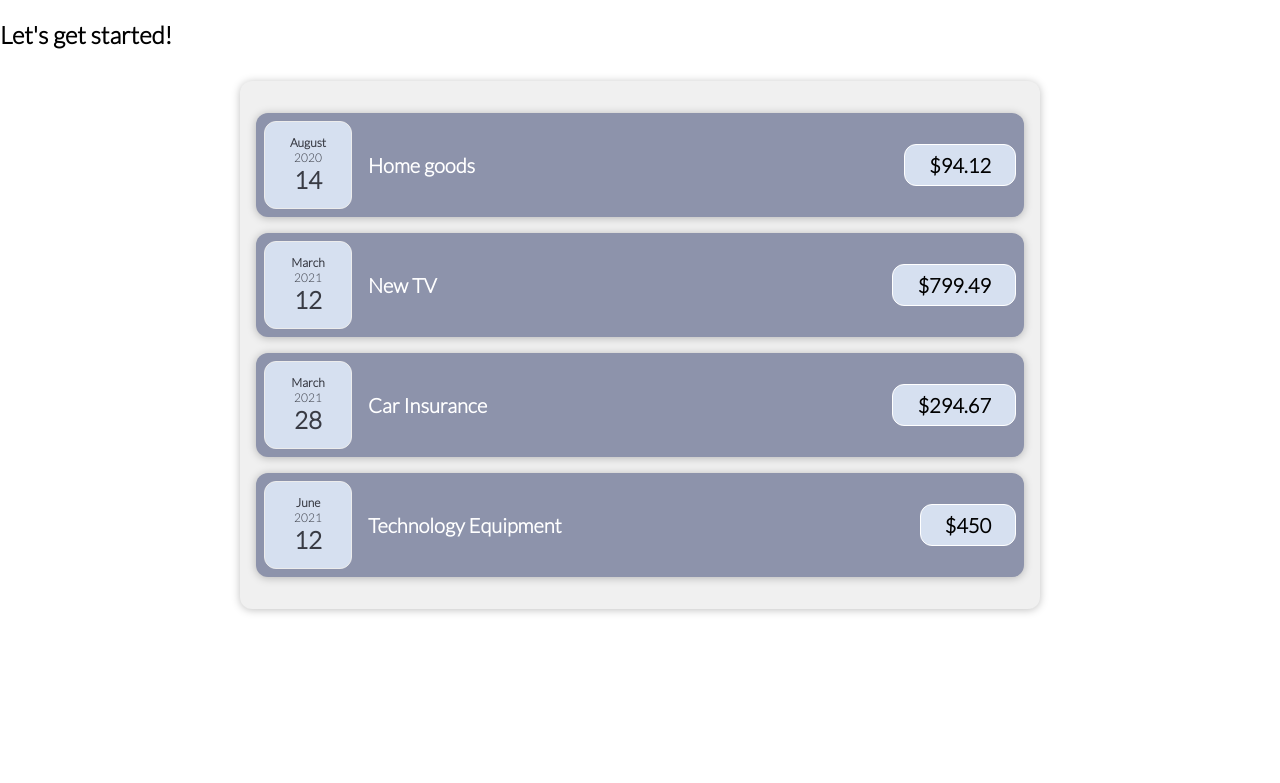
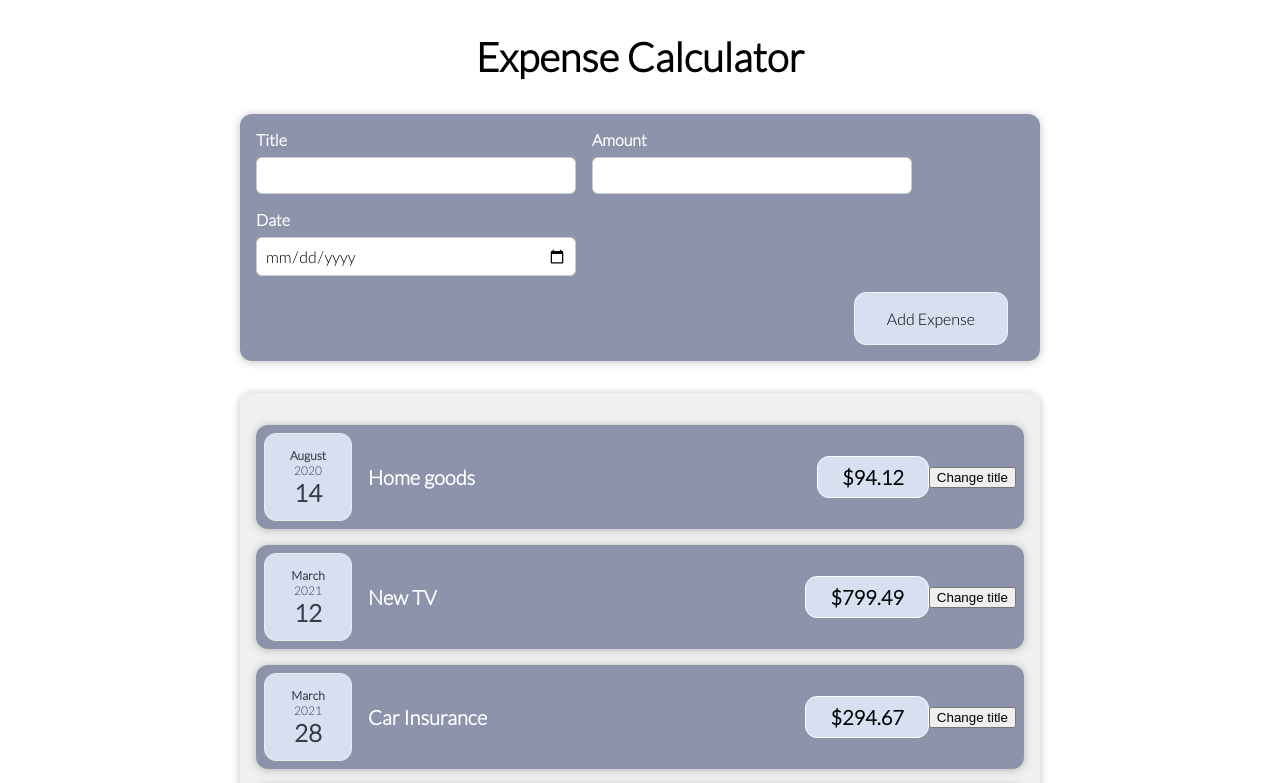
Before and after one commit to BernaraD/expenses_app, a React (Create React App) app: page / in a window 1280 px wide. Shown: the top 783 px of the page. Built offline with nearby package versions, Linux system fonts and the light colour scheme.

Commit message:
Handling new entered data

```diff
--- a/src/App.css
+++ b/src/App.css
@@ -1,8 +1,5 @@
-/*.expense {*/
-/*    border-color: white;*/
-/*    height: 100vh;*/
-/*    display: flex;*/
-/*    flex-direction: column;*/
-/*    align-items: center;*/
-/*    padding: 20px;*/
-/*}*/
+.App > h2 {
+    text-align: center;
+    font-weight: bolder;
+    font-size: 40px;
+}
--- a/src/App.js
+++ b/src/App.js
@@ -1,8 +1,11 @@
+import {useState} from "react";
+import "./App.css"
 import Expenses from "./components/Expenses/Expenses";
-import "./App.css"
+import NewExpense from "./components/NewExpense/NewExpense";
+
 function App() {
 
-    const expenses = [
+    const initialValues = [
         {
             id: 'e1',
             title: 'Home goods',
@@ -23,11 +26,13 @@
             date: new Date(2021, 5, 12),
         },
     ]
+    const [expenses, setExpense] = useState(initialValues);
+
     return (
-        <div className="">
-            <h2>Let's get started!</h2>
-
-                <Expenses items={expenses}/>
+        <div className="App">
+            <h2>Expense Calculator</h2>
+            <NewExpense />
+            <Expenses items={expenses}/>
 
         </div>
     );
--- a/src/components/Expenses/ExpenseItem.js
+++ b/src/components/Expenses/ExpenseItem.js
@@ -1,9 +1,15 @@
 import './ExpenseItem.css';
 import ExpenseDate from "./ExpenseDate";
 import Card from "../UI/Card";
+import {useState} from "react";
 
 function ExpenseItem(props) {
 
+    const [title, setTitle] = useState(props.title)
+
+    const changeTitleHandler = (e) => {
+        setTitle('Updated!')
+    }
 
     return (
         <Card className='expense-item'>
@@ -11,9 +17,11 @@
             <ExpenseDate date={props.date}/>
 
             <div className='expense-item__description'>
-                <h2>{props.title}</h2>
+                <h2>{title}</h2>
                 <div className='expense-item__price'>${props.amount}</div>
             </div>
+
+            <button onClick={(e) => changeTitleHandler}>Change title</button>
 
         </Card>
     );
--- /dev/null
+++ b/src/components/NewExpense/ExpenseForm.css
@@ -0,0 +1,27 @@
+.new-expense__controls {
+    display: flex;
+    flex-wrap: wrap;
+    gap: 1rem;
+    margin-bottom: 1rem;
+    text-align: left;
+    color: white;
+}
+
+.new-expense__control label {
+    font-weight: bold;
+    margin-bottom: 0.5rem;
+    display: block;
+}
+
+.new-expense__control input {
+    font: inherit;
+    padding: 0.5rem;
+    border-radius: 6px;
+    border: 1px solid #ccc;
+    width: 20rem;
+    max-width: 100%;
+}
+
+.new-expense__actions {
+    text-align: right;
+}
--- /dev/null
+++ b/src/components/NewExpense/ExpenseForm.js
@@ -0,0 +1,96 @@
+import React, {useState} from 'react';
+import '../NewExpense/ExpenseForm.css'
+
+const ExpenseForm = () => {
+
+    // const [userInput, setUserInput] = useState({
+    //     newTitle: '',
+    //     newAmount: '',
+    //     date: ''
+    // });
+
+    const [newTitle, setNewTitle] = useState('');
+    const [newAmount, setNewAmount] = useState('');
+    const [newDate, setNewDate] = useState('');
+
+    //Use this approach, React will guarantee that the State snapshot, will be the latest data
+    const titleChangeHandler = (e) => {
+        setNewTitle(e.target.value)
+        // setUserInput((prevState) => {
+        //     return {...prevState, newTitle: e.target.value}
+        // })
+    }
+
+    const amountChangeHandler = (e) => {
+        setNewAmount(e.target.value)
+        // setUserInput(prevState => {
+        //     return {...prevState, newAmount: e.target.value}
+        // })
+    }
+
+    const dateChangeHandler = (e) => {
+        setNewDate(e.target.value)
+        // setUserInput(prevState => {
+        //     return {...prevState, newDate: new Date(e.target.value)}
+        // })
+    }
+
+
+    const submitHandler = (e) => {
+        //e.preventDefault() will prevent page from re-load
+        e.preventDefault()
+        const expenses = {
+            title: newTitle,
+            amount: newAmount,
+            date: new Date(newDate)
+        }
+        console.log(expenses)
+        setNewTitle('');
+        setNewAmount('');
+        setNewDate('');
+    }
+    // const submitHandler = (e) => {
+    //     //e.preventDefault() will prevent page from re-load
+    //     e.preventDefault()
+    //
+    //     console.log(userInput)
+    //     setUserInput('')
+    // }
+
+    return (
+        <form action="" onSubmit={submitHandler}>
+            <div className="new-expense__controls">
+                <div className="new-expense__control">
+                    <label htmlFor="">Title</label>
+                    <input type="text"
+                           value={newTitle}
+                           onChange={titleChangeHandler}
+                    />
+                </div>
+
+                <div className="new-expense__control">
+                    <label htmlFor="">Amount</label>
+                    <input type="number" min="0.01" step="0.01"
+                           value={newAmount}
+                           onChange={amountChangeHandler}
+                    />
+                </div>
+
+                <div className="new-expense__control">
+                    <label htmlFor="">Date</label>
+                    <input type="date" min="2019-01-01" max="2022-12-31"
+                           value={newDate}
+                           onChange={dateChangeHandler}
+                    />
+                </div>
+            </div>
+
+            <div className="new-expense__actions">
+                <button type="submit">Add Expense</button>
+            </div>
+
+        </form>
+    )
+}
+
+export default ExpenseForm;
--- /dev/null
+++ b/src/components/NewExpense/NewExpense.css
@@ -0,0 +1,37 @@
+.new-expense {
+    background-color: #8d93ab;
+    padding: 1rem;
+    margin: 2rem auto;
+    width: 50rem;
+    max-width: 95%;
+    border-radius: 12px;
+    text-align: center;
+    box-shadow: 0 1px 8px rgba(0, 0, 0, 0.25);
+}
+
+.new-expense button {
+    font: inherit;
+    cursor: pointer;
+    padding: 1rem 2rem;
+    border: 1px solid #f1f3f8;
+    background-color: #d6e0f0;
+    border-radius: 12px;
+    margin-right: 1rem;
+}
+
+.new-expense button:hover,
+.new-expense button:active {
+    background-color: #f1f3f8;
+    border-color: #f1f3f8;
+}
+
+.new-expense button.alternative {
+    color: #220131;
+    border-color: transparent;
+    background-color: transparent;
+}
+
+.new-expense button.alternative:hover,
+.new-expense button.alternative:active {
+    background-color: #8d93ab;
+}
--- /dev/null
+++ b/src/components/NewExpense/NewExpense.js
@@ -0,0 +1,16 @@
+import React from 'react';
+import "../NewExpense/NewExpense.css"
+import ExpenseForm from "./ExpenseForm";
+
+
+
+const NewExpense = () => {
+
+    return (
+        <div className="new-expense">
+            <ExpenseForm />
+        </div>
+    )
+}
+
+export default NewExpense;
```
Also changed, not shown: 1 other file (tests, documents, lock files or other folders).
